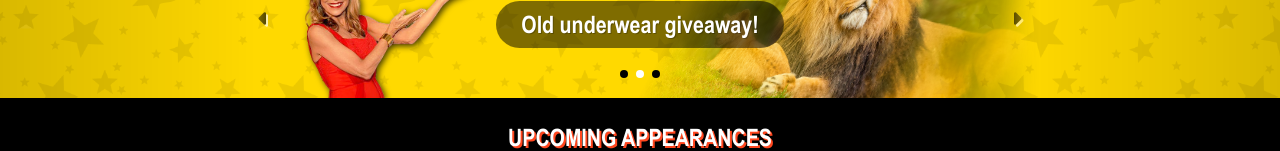
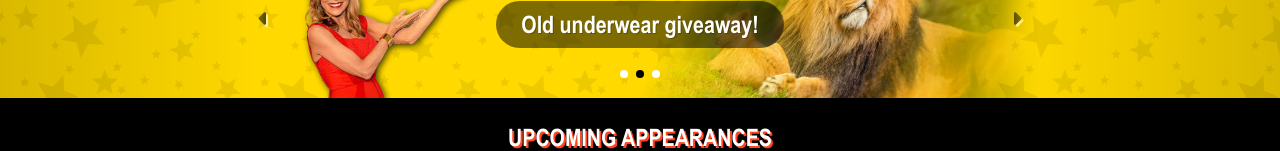
Before and after one commit to mynameiszain/hanch, a React (Vite) app: page / in a window 1280 px wide. Shown: the part 657-808 px from the top of the page. Built offline with nearby package versions, Linux system fonts and the light colour scheme.

Commit message:
Fixed Pagination Colors

```diff
--- a/src/index.css
+++ b/src/index.css
@@ -923,61 +923,30 @@ color:#1A63AB;
       height: 100%;
   }
 
-
-
-/* @media screen and (min-width: 1024px) {
-  .postcard-soapbox, .postcard-live, .postcard-music, .postcard-learn, .postcard-discover,
-  .section-background-soapbox, .section-background-live, .section-background-music, .section-background-discover
-  {
-      height: auto;
-      aspect-ratio: 16 / 9;
-      height: 100% !important;
-  }
-  .section-background-learn
-  {
-      height: auto;
-      aspect-ratio: 16 / 9;
-      height: 100% !important;
-  }
-
-  .section-background-container{
-      max-height: 800px;
-      aspect-ratio: 16 / 9;
-      height: 100%;
-  }
-} */
-
-.swiper-pagination .swiper-pagination-bullet{
-  background: black !important;
-}
-
-.swiper-pagination .swiper-pagination-bullet-active{
-  background: white !important;
-}
-
-
-
 .swiper-pagination {
   margin-bottom: 7px;
 }
 
-.section-footer-whatsup .swiper-pagination-bullet-active {
-  background-color: #fff !important;
-}
-
-.section-footer-whatsup .swiper-pagination-bullet {
+.section-footer-whatsup .swiper-pagination > .swiper-pagination-bullet-active {
+  background-color: #fff;
+}
+
+.section-footer-whatsup .swiper-pagination > .swiper-pagination-bullet {
   opacity: 100%;
   background-color: #000000;
 }
 
-.section-footer-featured .swiper-pagination-bullet-active {
+.section-footer-featured .swiper-pagination > .swiper-pagination-bullet {
+  background-color: #fff !important;
+  opacity: 100%;
+}
+
+.section-footer-featured .swiper-pagination > .swiper-pagination-bullet-active {
   background-color: #000 !important;
-}
-
-.section-footer-featured .swiper-pagination-bullet {
   opacity: 100%;
-  background-color: #fff;
-}
+}
+
+
 
 .swiper-wrapper {
   align-items: center;
@@ -1590,12 +1559,6 @@ color:#FFD700;
       display: block;
   }
 
-  .swiper-pagination .swiper-pagination-bullet{
-    background: black !important;
-  }
-
-  .swiper-pagination .swiper-pagination-bullet-active{
-    background: white !important;
-  }
-
-}
+
+
+}
```
